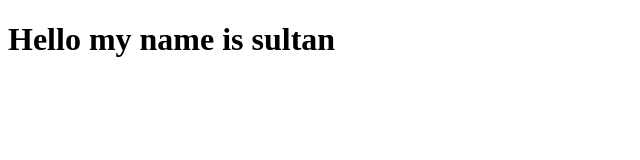
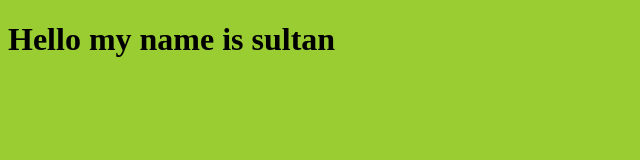
Before and after one commit to Sultanalbkr/This-is-a-test-, a plain HTML site: page index.html in a window 1280 px wide. Shown: the whole page, without its empty margins (0-640 px from the left). Drawn offline with Linux system fonts and the light colour scheme.

Commit message:
New features

```diff
--- a/index.css
+++ b/index.css
@@ -1,3 +1,6 @@
 h1{
     color:blueviolet ,
 }
+body{
+    background-color: yellowgreen;
+}
--- a/index.html
+++ b/index.html
@@ -2,6 +2,7 @@
 <html lang="en">
 <head>
     <meta charset="UTF-8">
+    <link rel="stylesheet" href="index.css">
     <meta name="viewport" content="width=device-width, initial-scale=1.0">
     <title>Document</title>
 </head>
```
